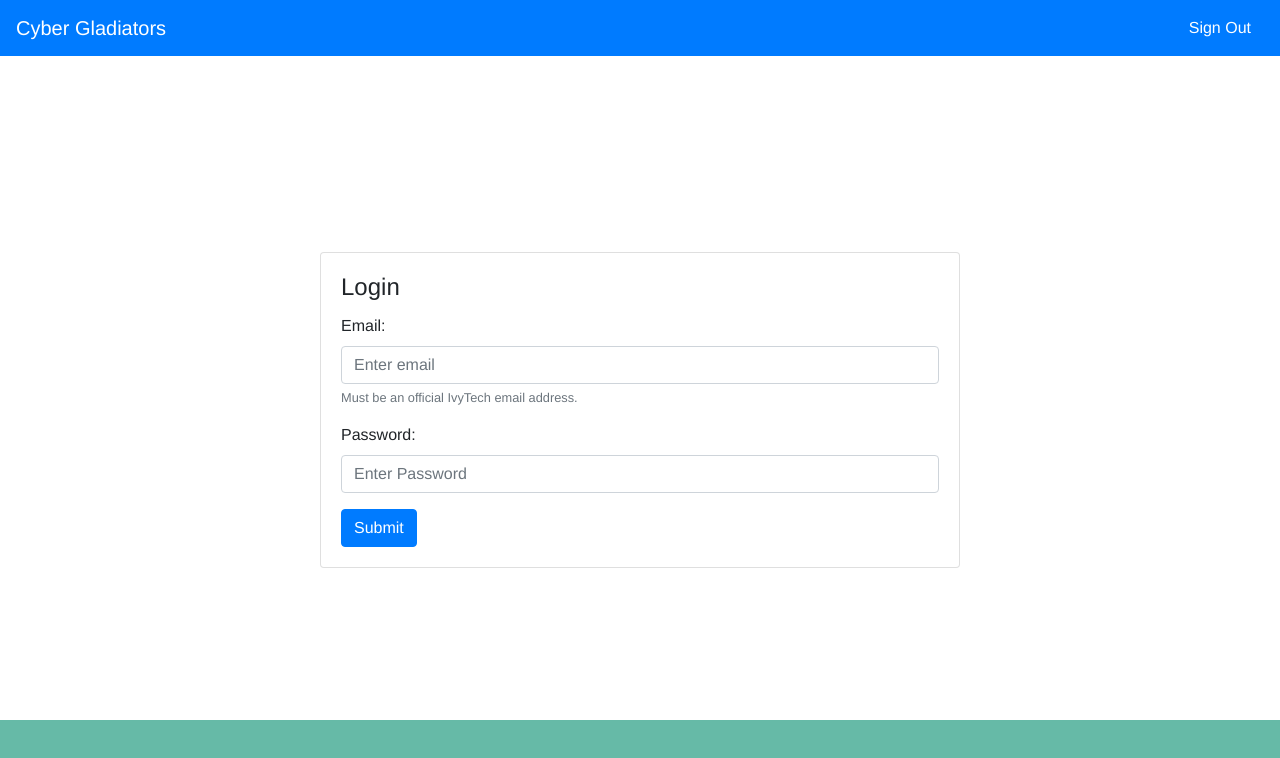
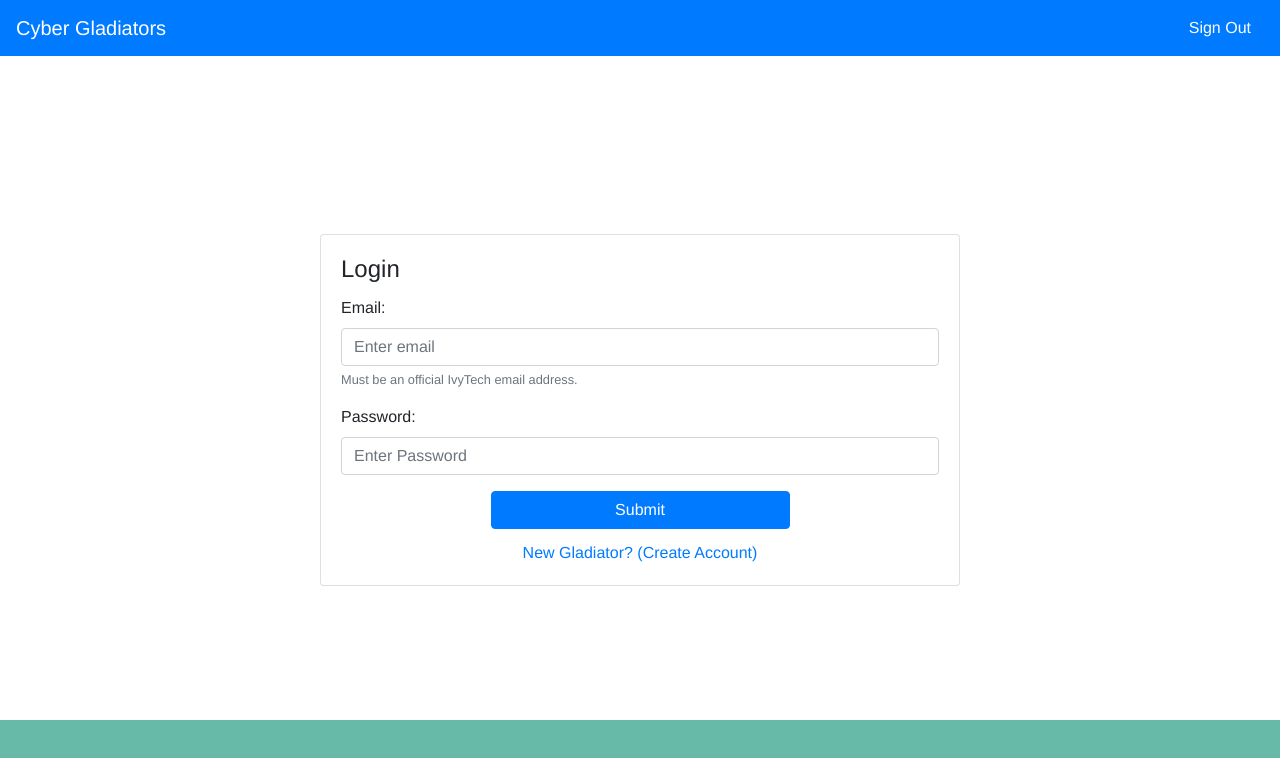
Before and after one commit to AkramDevelopment/CG, a Vue app in the folder frontend/: page / in a window 1280 px wide. Shown: the top 758 px of the page. Built offline with nearby package versions, Linux system fonts and the light colour scheme.

Commit message:
Add signup link to login form

```diff
--- a/frontend/src/components/LoginScreen.vue
+++ b/frontend/src/components/LoginScreen.vue
@@ -33,7 +33,10 @@
                         placeholder="Enter Password"
                         ></b-form-input>
                     </b-form-group>
-                    <b-button type="submit" variant="primary">Submit</b-button>
+                    <b-button type="submit" variant="primary" class="submit-button">Submit</b-button><br />
+                    <div class="center-horiz">
+                        <router-link to="/signup" style="margin-top: 12px;">New Gladiator? (Create Account)</router-link>
+                    </div>
                 </b-form>
             </b-card-text>
         </b-card>
@@ -87,4 +90,13 @@ export default {
     min-width: 300px;
     max-width: 800px;
 }
+.submit-button {
+    width: 50%;
+    margin-left: 25%;
+}
+.center-horiz {
+    width: 100%;
+    display: flex;
+    justify-content: center;
+}
 </style>
```
